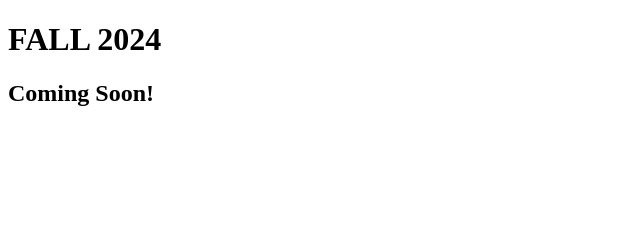
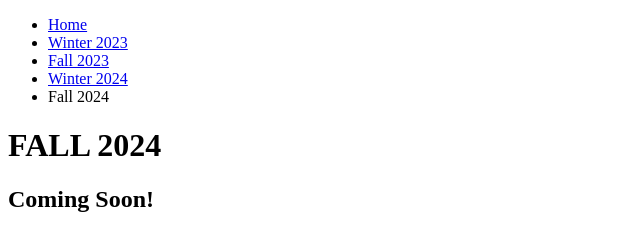
Before and after one commit to kriostt/kriostt, a plain HTML site: page fall2024.html in a window 1280 px wide. Shown: the whole page, without its empty margins (0-640 px from the left). Drawn offline with Linux system fonts and the light colour scheme.

Commit message:
Add files via upload

```diff
--- a/fall2024.html
+++ b/fall2024.html
@@ -4,11 +4,23 @@
     <meta charset="utf-8" />
     <meta name="viewport" content="width=device-width" />
     <link rel="stylesheet" href="style.css" />
-    <title>Winter 2023</title>
+    <title>Fall 2024</title>
   </head>
 
   <body>
+    <nav>
+      <ul>
+        <li><a href="home.html">Home</a></li>
+        <li><a href="winter2023.html">Winter 2023</a></li>
+        <li><a href="fall2024.html">Fall 2023</a></li>
+        <li><a href="winter2024.html">Winter 2024</a></li>
+        <li>Fall 2024</li>
+      </ul>
+    </nav>
+
     <header><h1>FALL 2024</h1></header>
+
     <h2>Coming Soon!</h2>
+
   </body>
 </html>
```
Also changed, not shown: fall2023.html (+1 -1 lines), winter2024.html (+12 -1 lines).
